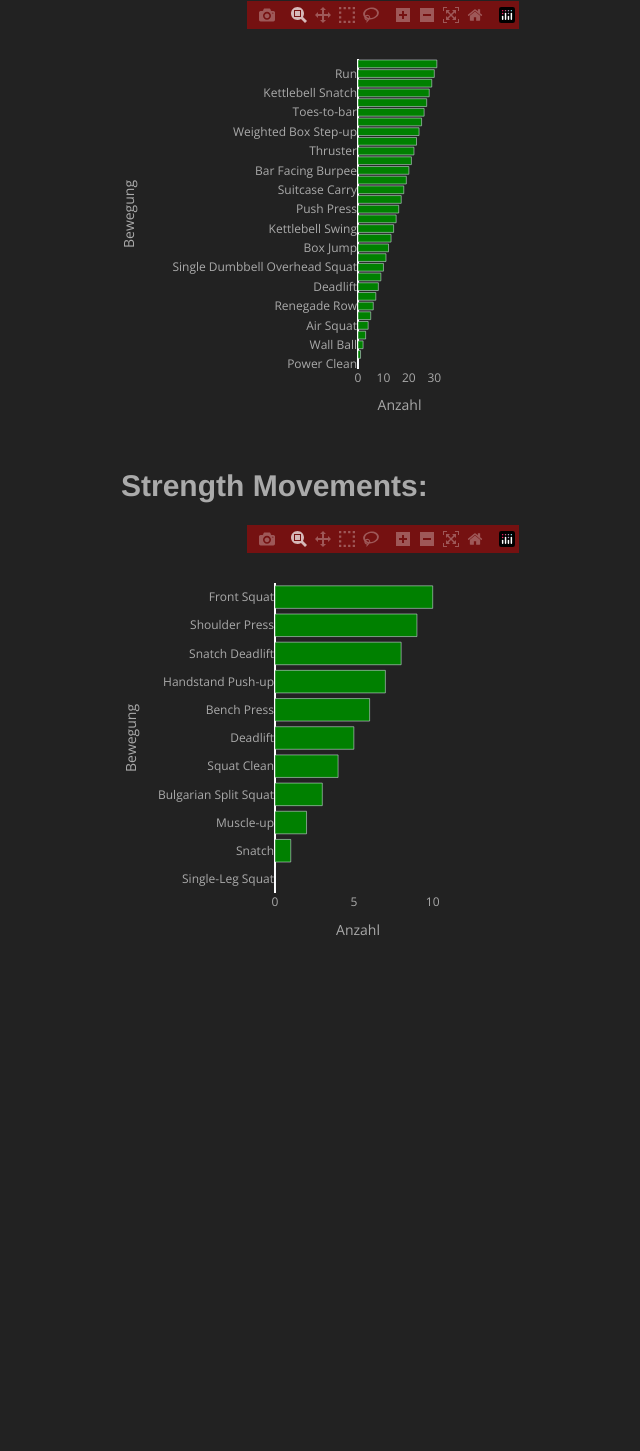
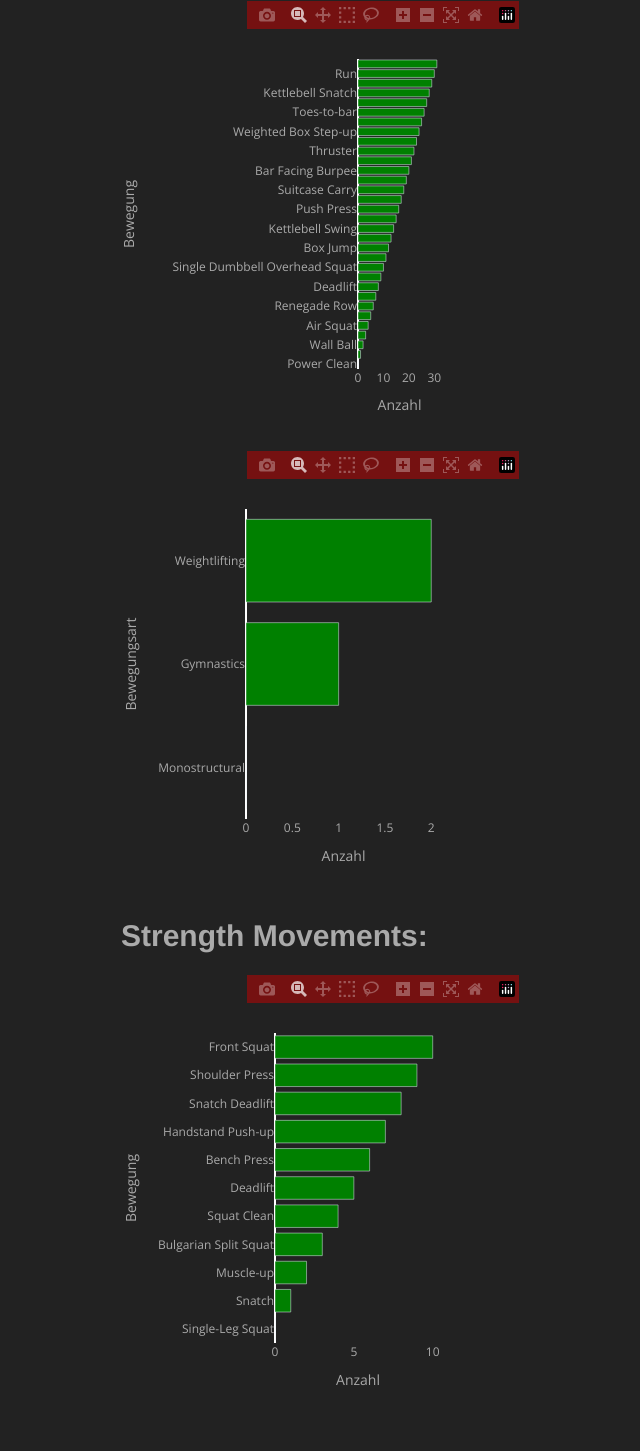
Before and after one commit to petetheat/WodPlannerApp, a Django app: page /wodplannerapp/analysis/1/ in a window 1280 px wide. Shown: the part 267-1718 px from the top of the page, without its empty margins (319-959 px from the left). Before the commit the page ends 1202 px from the top, so only its background shows below. Run offline with Django 3.2, Linux system fonts and the light colour scheme; a user stored in the database is signed in; data comes from the database, SQL or seed files in the repository; both versions use the stored data as it was after the commit; some libraries are stand-ins or nearby versions.

Commit message:
Movement type plot added

```diff
--- a/wodplannerapp/templates/wodplannerapp/analysis.html
+++ b/wodplannerapp/templates/wodplannerapp/analysis.html
@@ -10,6 +10,10 @@
         {{ plot_div }}
     {% endautoescape %}
 
+    {% autoescape off %}
+        {{ plot_div_mt }}
+    {% endautoescape %}
+
     <h1>Strength Movements:</h1>
 
     {% autoescape off %}
--- a/wodplannerapp/templates/wodplannerapp/analysisoverview.html
+++ b/wodplannerapp/templates/wodplannerapp/analysisoverview.html
@@ -7,7 +7,7 @@
     <table>
         {% for track in track_list %}
                 <tr>
-                    <td><a href="{% url 'wodplannerapp:analysis' track.id %}">{{ track.track }}</a></td>
+                    <td><a href="{% url 'wodplannerapp:analysis' track.id %}" class="button">{{ track.track }}</a></td>
                 </tr>
         {% endfor %}
     </table>
--- a/wodplannerapp/utils.py
+++ b/wodplannerapp/utils.py
@@ -3,7 +3,7 @@
 
 import pandas as pd
 
-from .models import Wod
+from .models import Wod, WodMovement, StrengthMovement, Movement
 from django.urls import reverse
 from collections import Counter
 
@@ -47,11 +47,18 @@
 
 
 class AnalyzeWods:
-    def __init__(self, wod_moves, strength_moves):
-        self.wod = wod_moves
-        self.strength = strength_moves
+    def __init__(self, track_id):
+        wods = Wod.objects.filter(track=track_id)
+        movements = WodMovement.objects.filter(wod_id__in=[w.id for w in wods])
+        strength_movements = StrengthMovement.objects.filter(wod_id__in=[w.id for w in wods])
 
-        self.cm = pd.DataFrame(Counter(wod_moves), index=['Anzahl']).T.sort_values(by='Anzahl', ascending=True)
-        self.cs = pd.DataFrame(Counter(strength_moves), index=['Anzahl']).T.sort_values(by='Anzahl', ascending=True)
+        movement_list = [m.wod_movement for m in movements]
+        strength_movement_list = [m.strength_movement for m in strength_movements]
 
-        print(self.cs)
+        move_dict = {m['movement_name']: m['movement_type'] for m in Movement.objects.all().values()}
+        movement_type = [move_dict[m] for m in movement_list]
+
+        self.cm = pd.DataFrame(Counter(movement_list), index=['Anzahl']).T.sort_values(by='Anzahl', ascending=True)
+        self.cs = pd.DataFrame(Counter(strength_movement_list), index=['Anzahl']).T.sort_values(by='Anzahl', ascending=True)
+        self.mt = pd.DataFrame(Counter(movement_type), index=['Anzahl']).T.sort_values(by='Anzahl', ascending=True)
+        # self.mt = pd.DataFrame(mv.values())
--- a/wodplannerapp/views.py
+++ b/wodplannerapp/views.py
@@ -10,6 +10,7 @@
 
 from plotly.offline import plot
 from plotly.graph_objs import Scatter, Bar, Layout
+import plotly.express as px
 import pandas as pd
 
 import datetime
@@ -272,16 +273,9 @@
 
 @login_required
 def analysis(request, track_id):
-    wods = Wod.objects.filter(track=track_id)
     template_name = 'wodplannerapp/analysis.html'
 
-    movements = WodMovement.objects.filter(wod_id__in=[w.id for w in wods])
-    strength_movements = StrengthMovement.objects.filter(wod_id__in=[w.id for w in wods])
-
-    movement_list = [m.wod_movement for m in movements]
-    strength_movement_list = [m.strength_movement for m in strength_movements]
-
-    wod_analyzer = AnalyzeWods(movement_list, strength_movement_list)
+    wod_analyzer = AnalyzeWods(track_id)
 
     # plot_div = plot([Bar(x=list(wod_analyzer.cm.values()), y=list(wod_analyzer.cm.keys()),
     #                      orientation='h')],
@@ -311,7 +305,19 @@
     fig2.update_traces(marker_color='green')
     plot_div2 = plot(fig2, output_type='div', include_plotlyjs=False)
 
-    context_dict = {'wods': wods, 'movements': movement_list, 'strength': strength_movement_list, 'plot_div': plot_div1,
-                    'plot_div_s': plot_div2}
+    fig = px.bar(wod_analyzer.mt,
+                 x=[c for c in wod_analyzer.mt.columns],
+                 y=wod_analyzer.mt.index)
+    fig.update_layout(title_font_size=30, paper_bgcolor='rgba(200,0,0,0)',
+                      plot_bgcolor='rgba(0,0,0,0)', yaxis=y_ax, xaxis=x_ax, showlegend=False,
+                      xaxis_title="Anzahl",
+                      yaxis_title="Bewegungsart")
+    fig.update_traces(marker_color='green')
+    fig.update_layout(barmode='stack')
+    plot_div3 = plot(fig, output_type='div', include_plotlyjs=False)
+
+    context_dict = {'plot_div': plot_div1,
+                    'plot_div_s': plot_div2,
+                    'plot_div_mt': plot_div3}
 
     return render(request, template_name, context_dict)
```
Also changed, not shown: db.sqlite3.
